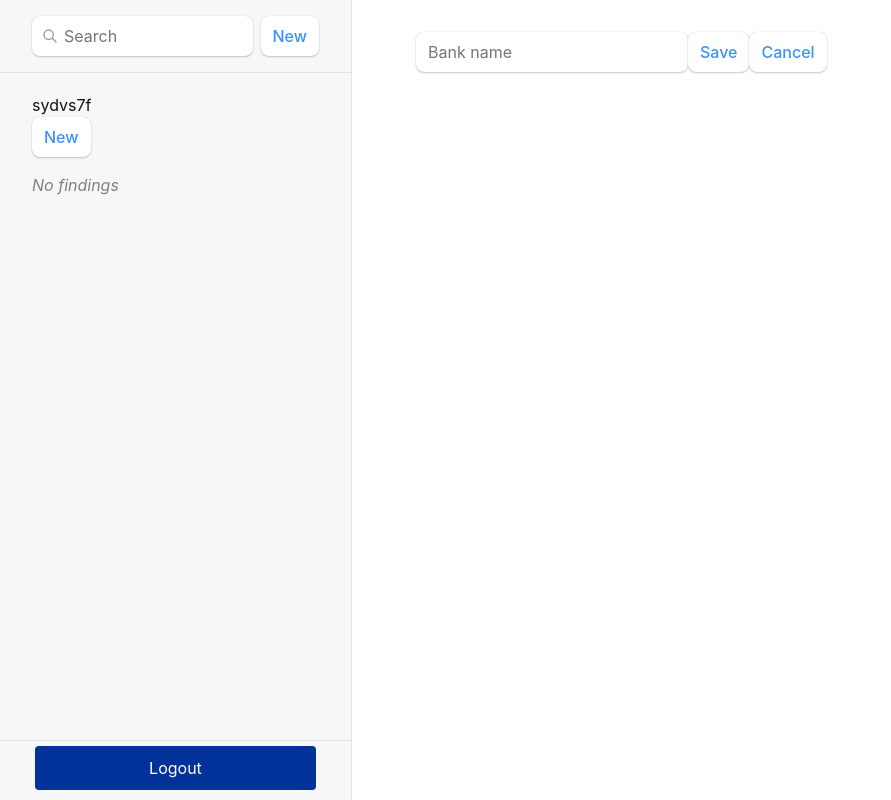
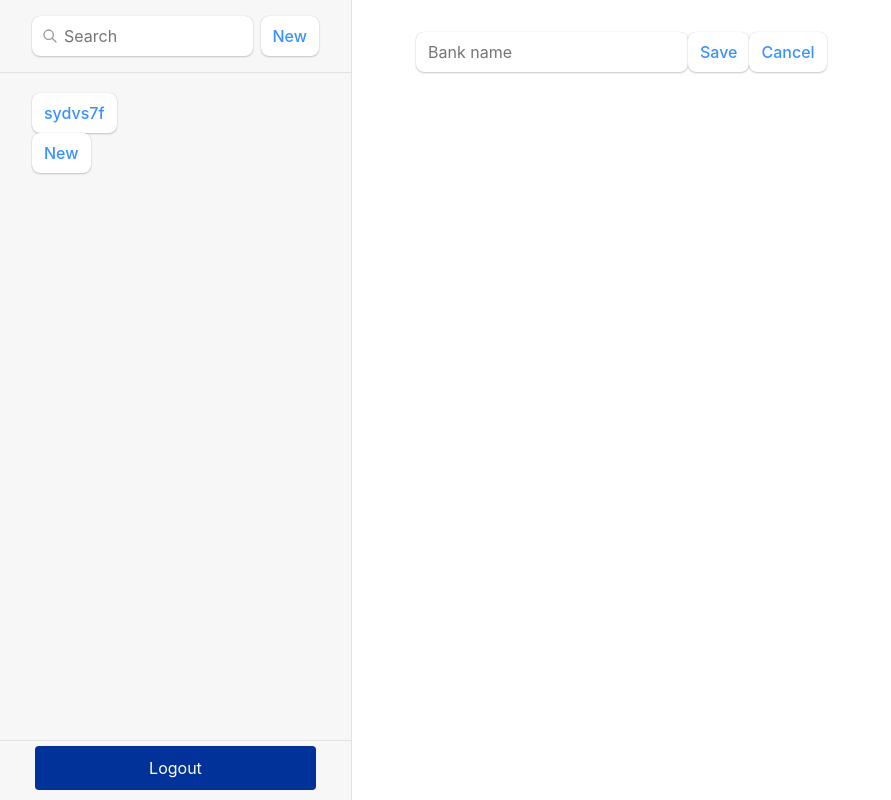
Before and after one commit to Adridut/bank-findings, a React (Vite) app: page /portal in a window 1280 px wide. Both pictures are taken after a click on the button "New". Shown: the whole page, without its empty margins (0-891 px from the left). Built offline with nearby package versions, Linux system fonts and the light colour scheme.

Commit message:
Bank collapse

```diff
--- a/src/routes/root.jsx
+++ b/src/routes/root.jsx
@@ -1,6 +1,6 @@
 import { Outlet, Link, useLoaderData, Form, redirect, NavLink, useNavigation, useSubmit} from "react-router-dom";
 import "./root.css"
-import { useEffect } from "react";
+import { useEffect, useState } from "react";
 import { getContacts, createContact, createGroup, getGroups } from "../contacts";
 
 // export async function action() {
@@ -39,6 +39,17 @@ export default function Root() {
     document.getElementById("q").value = q;
   }, [q]);
 
+  const [visible, setVisible] = useState(0)
+
+  const setVisibility = (id) =>{
+    if (id === visible){
+      return () => setVisible(0)
+    } else {
+      return () => setVisible(id)
+    }
+  }
+
+
   return (
     <>
       <div id="sidebar">
@@ -76,13 +87,14 @@ export default function Root() {
             <ul>
               {groups.map((group) => (
                 <li key={group.id}>
-                  <div>
+                  <button onClick={setVisibility(group.id)}>
                     {group.name} {group.id}
-                  </div>
+                  </button>
                   <Form method="post">
                     <button type="submit" name="form-id" value={group.id}>New</button>
                   </Form>
-                  {contacts.filter(function(contact){return contact.groupId === group.id}).length ? (
+                  {visible === group.id ? (
+                    contacts.filter(function(contact){return contact.groupId === group.id}).length ? (
                       <ul>
                         {contacts.filter(function(contact){return contact.groupId === group.id}).map((contact) => (
                           <li key={contact.id}>
@@ -102,7 +114,8 @@ export default function Root() {
                       <p>
                         <i>No findings</i>
                       </p>
-                  )}
+                    )
+                  ) : ( null )}
                 </li>
               ))}
             </ul>
```
Lines whose indentation alone changed are shown as unchanged.
